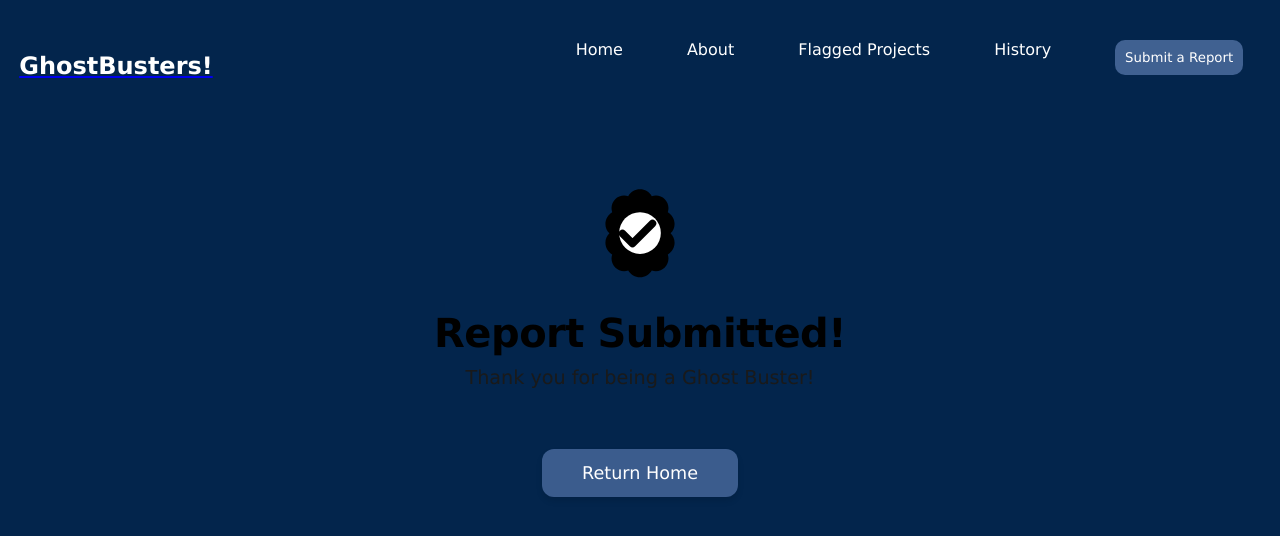
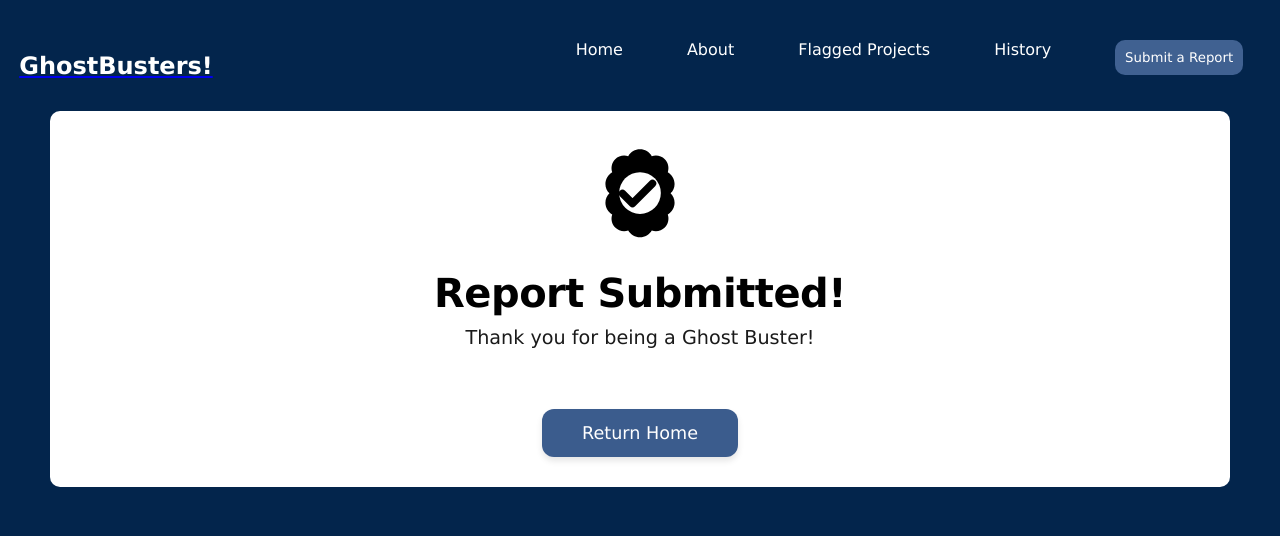
Before and after one commit to Andrie67/ghostbusters-official-official, a React (Vite) app: page /report-thank-you in a window 1280 px wide. Shown: the top 536 px of the page. Built offline with nearby package versions, Linux system fonts and the light colour scheme.

Commit message:
Commit (White backgrouund)

```diff
--- a/src/pages/report-thank-you/report-thank-you.css
+++ b/src/pages/report-thank-you/report-thank-you.css
@@ -15,6 +15,10 @@
   align-items: center;
   padding-top: 80px; /* Adjust spacing from navbar */
   text-align: center;
+  background-color: white;
+  padding: 30px;
+  border-radius: 10px;
+  margin: 10px;
 }
 
 /* The Seal Icon */
```
